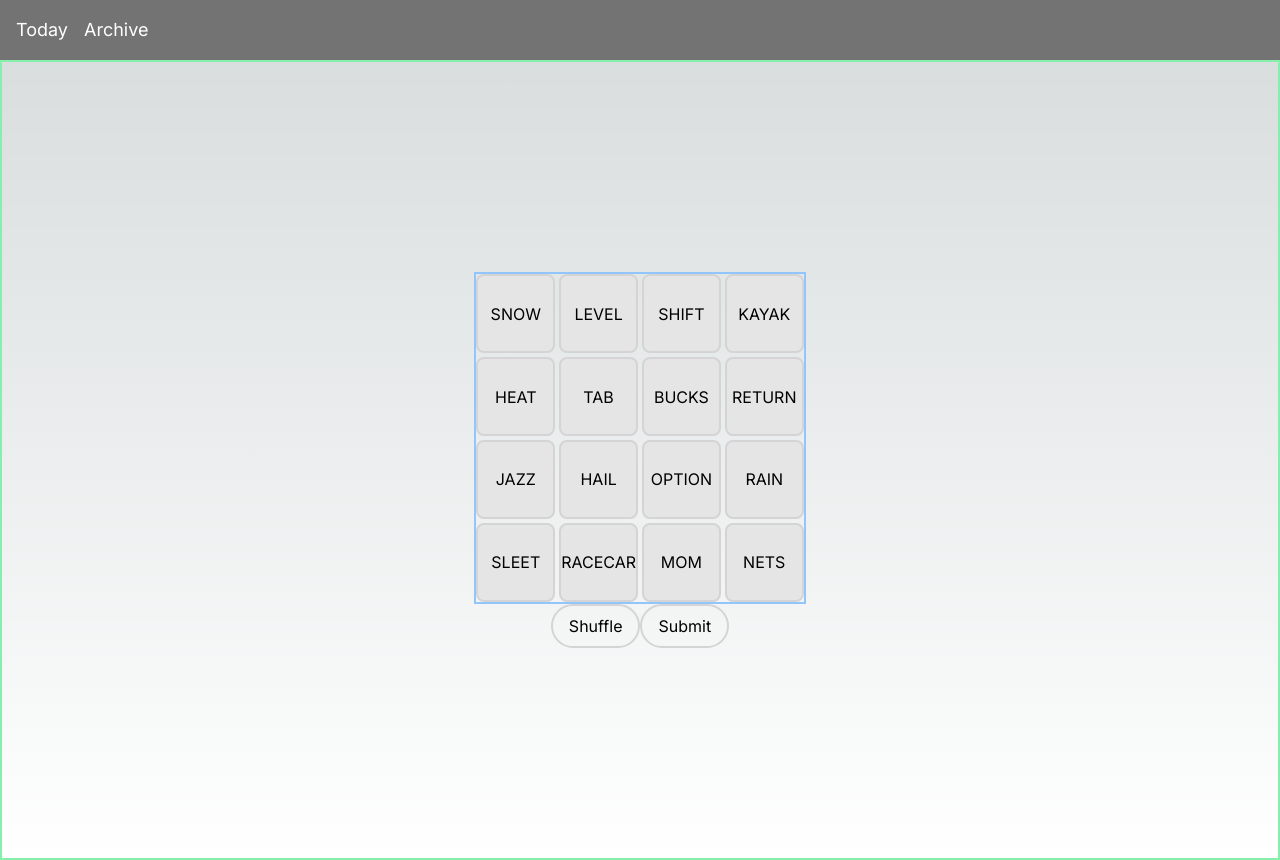
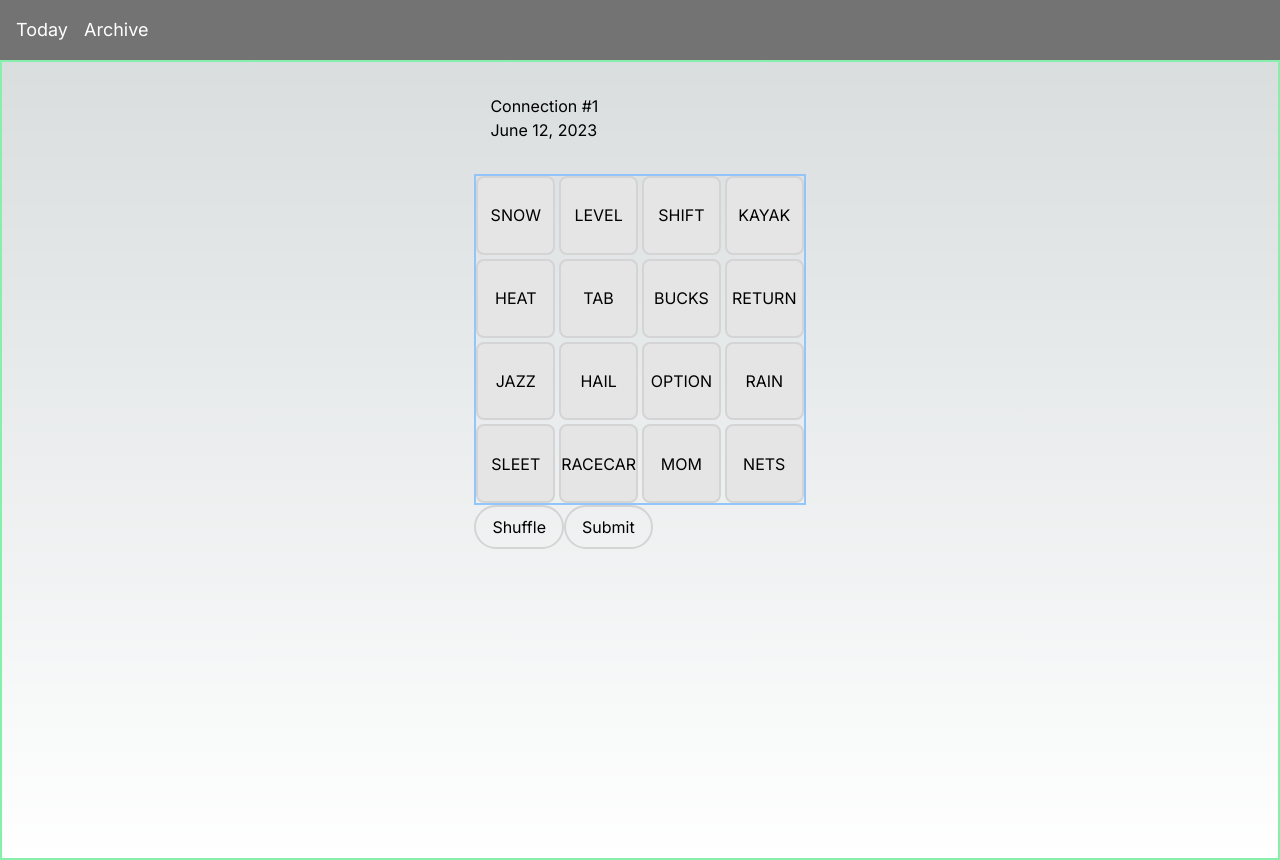
Before and after one commit to domsantini/connections-archive, a Next.js app: page / in a window 1280 px wide. Built offline with nearby package versions, Linux system fonts and the light colour scheme.

Commit message:
Refactor puzzle. Add shuffling and header

```diff
--- /dev/null
+++ b/src/app/components/PuzzleBoard.tsx
@@ -0,0 +1,24 @@
+import React from 'react'
+
+function PuzzleBoard({ puzzleBoard, currentGuess, handleClick }: { puzzleBoard: string[], currentGuess: string[], handleClick: Function }) {
+
+  return (
+    <div className='grid grid-cols-4 grid-rows-4 place-items-center gap-1 border-2 border-solid border-blue-300'>
+      {puzzleBoard.map((content: string, index: number) => (
+        <button
+          key={`${content}-${index}`}
+          className={
+            `h-full w-full aspect-square border-2 border-solid border-neutral-300 rounded-lg
+            ${currentGuess.length === 4 ? 'cursor-default' : 'hover:bg-neutral-400 active:bg-neutral-500 cursor-pointer'}
+            ${currentGuess.includes(content) ? 'bg-neutral-400 hover:cursor-pointer active:bg-neutral-500' : 'bg-neutral-200'}`
+          }
+          onClick={(event) => handleClick(event)}
+        >
+          {content}
+        </button>
+      ))}
+    </div>
+  )
+}
+
+export default PuzzleBoard;
--- /dev/null
+++ b/src/app/components/PuzzleButtons.tsx
@@ -0,0 +1,11 @@
+function PuzzleButtons({ handleShuffle, handleSubmit }: {handleShuffle: Function, handleSubmit: Function}) {
+
+  return (
+    <div>
+      <button className='px-4 py-2 border-2 border-solid border-neutral-300 rounded-full' onClick={(event) => handleShuffle(event)}>Shuffle</button>
+      <button className='px-4 py-2 border-2 border-solid border-neutral-300 rounded-full' onClick={(event) => handleSubmit(event)}>Submit</button>
+    </div>
+  )
+}
+
+export default PuzzleButtons;
--- /dev/null
+++ b/src/app/components/PuzzleHeader.tsx
@@ -0,0 +1,11 @@
+function PuzzleHeader({ id, date}: { id: number, date: string}) {
+
+  return (
+    <div className='w-full px-4 py-8'>
+      <h1>Connection #{id}</h1>
+      <h3>{date}</h3>
+    </div>
+  )
+}
+
+export default PuzzleHeader;
--- /dev/null
+++ b/src/app/components/PuzzleWrapper.tsx
@@ -0,0 +1,77 @@
+'use client'
+import React from 'react'
+import PuzzleHeader from './PuzzleHeader';
+import PuzzleBoard from './PuzzleBoard';
+import PuzzleButtons from './PuzzleButtons'
+import useGetPuzzle from '../hooks/use-get-puzzle';
+import { puzzleEx } from '../data'
+import {randomize} from '../utils/utils'
+
+function PuzzleWrapper() {
+  const { id, date, initialBoard, answerKey } = useGetPuzzle(puzzleEx);
+  const [puzzleBoard, setPuzzleBoard] = React.useState(initialBoard)
+  const [currentGuess, setCurrentGuess] = React.useState<string[]>([])
+
+  function handleClick(event: React.MouseEvent<HTMLButtonElement>) {
+    const content = event.currentTarget.innerText;
+    const inArray = currentGuess.includes(content);
+    const fullArray = currentGuess.length === 4;
+
+    if (inArray && fullArray || inArray) {
+      const newCurrentGuess = currentGuess.filter((guess) => guess != content).sort()
+      setCurrentGuess(newCurrentGuess)
+    }  else if (fullArray) {
+      return
+    } else {
+      const newGuess = content
+      setCurrentGuess((prevGuesses) => {
+        const nextGuess = [...prevGuesses, newGuess]
+        return nextGuess.sort()
+      })
+    }
+  }
+
+  function handleShuffle(event: React.MouseEvent<HTMLButtonElement>) {
+    const newBoard = randomize(initialBoard)
+    setPuzzleBoard(newBoard)
+  }
+  function handleSubmit(event: React.MouseEvent<HTMLButtonElement>) {
+    event.preventDefault()
+
+    function checkAnswer(currentGuess: string[], answerKey: { title: string, answers: string[]}[]) {
+      let maxCorrect = 0;
+
+      for (const category of answerKey) {
+        if (currentGuess.toString() === category.answers.toString()) {
+          console.log(`Correctly guessed ${category.title}`)
+          return
+        } else {
+          let currCorrect = 0;
+
+          for (const word of currentGuess) {
+            if (category.answers.includes(word)) {
+              currCorrect++
+            } else {
+              continue
+            }
+
+            maxCorrect = Math.max(currCorrect, maxCorrect)
+          }
+          console.log(`Close.. You got ${maxCorrect}`)
+        }
+      }
+    }
+
+    checkAnswer(currentGuess, answerKey)
+  }
+
+  return (
+    <div className='flex flex-col'>
+      <PuzzleHeader id={id} date={date}/>
+      <PuzzleBoard puzzleBoard={puzzleBoard} currentGuess={currentGuess} handleClick={handleClick}/>
+      <PuzzleButtons handleShuffle={handleShuffle} handleSubmit={handleSubmit}/>
+    </div>
+  )
+}
+
+export default PuzzleWrapper;
--- a/src/app/hooks/use-get-puzzle.ts
+++ b/src/app/hooks/use-get-puzzle.ts
@@ -1,3 +1,5 @@
+import { formatDate } from '../utils/utils'
+
 interface Card {
 	content: string,
 	position: number,
@@ -10,29 +12,32 @@ interface Category {
 
 interface PuzzleData {
 	id: number,
-	print_date: String,
+	print_date: string,
 	categories: Category[]
 }
 
-function useGetPuzzle(puzzle: PuzzleData): { initialBoard: { content: string, position: number }[], answerKey: { title: string, answers: string[] }[] } {
-    const initialBoard: { content: string, position: number }[] = [];
+function useGetPuzzle(puzzle: PuzzleData): { id: number, date: string, initialBoard: string[], answerKey: { title: string, answers: string[] }[] } {
+	const initialTempBoard: { content: string, position: number }[] = [];
 	const answerKey: { title: string, answers: string[] }[] = [];
-    const { categories } = puzzle;
+	const { id, print_date, categories } = puzzle;
+
+	const date: string = formatDate(print_date)
 
 	categories.forEach(({ title, cards }) => {
 		const answers: string[] = [];
 
 		cards.forEach(({ content, position }, index)=> {
-				initialBoard.push({ content, position })
+			initialTempBoard.push({ content, position })
 			answers.push(content)
 		})
 
 		answerKey.push({ title, answers })
 	})
 
-		initialBoard.sort((a, b) => a.position - b.position)
+	initialTempBoard.sort((a, b) => a.position - b.position)
+	const initialBoard = initialTempBoard.map(({ content }) => content)
 
-	return { initialBoard, answerKey }
+	return { id, date, initialBoard, answerKey }
 }
 
 export default useGetPuzzle;
--- a/src/app/page.tsx
+++ b/src/app/page.tsx
@@ -1,87 +1,13 @@
 'use client'
 import React from 'react'
-import useGetPuzzle from './hooks/use-get-puzzle'
-import { puzzleEx } from './data'
-import { Flow_Circular } from 'next/font/google'
+import PuzzleWrapper from './components/PuzzleWrapper'
 
 export default function Home() {
-  const [currentGuess, setCurrentGuess] = React.useState<string[]>([])
-  const { initialBoard, answerKey } = useGetPuzzle(puzzleEx);
-
-  function handleClick(event: React.MouseEvent<HTMLButtonElement>) {
-    const content = event.currentTarget.innerText;
-    const inArray = currentGuess.includes(content);
-    const fullArray = currentGuess.length === 4;
-
-    if (inArray && fullArray || inArray) {
-      const newCurrentGuess = currentGuess.filter((guess) => guess != content).sort()
-      setCurrentGuess(newCurrentGuess)
-    }  else if (fullArray) {
-      return
-    } else {
-      const newGuess = content
-      setCurrentGuess((prevGuesses) => {
-        const nextGuess = [...prevGuesses, newGuess]
-        return nextGuess.sort()
-      })
-    }
-  }
-
-  function handleSubmit(event: React.MouseEvent<HTMLButtonElement>) {
-
-    console.log('submitting')
-
-    event.preventDefault()
-
-    function checkAnswer(currentGuess: string[], answerKey: { title: string, answers: string[]}[]) {
-      let maxCorrect = 0;
-
-      for (const category of answerKey) {
-        if (currentGuess.toString() === category.answers.toString()) {
-          console.log(`Correctly guessed ${category.title}`)
-          return
-        } else {
-          let currCorrect = 0;
-
-          for (const word of currentGuess) {
-            if (category.answers.includes(word)) {
-              currCorrect++
-            } else {
-              continue
-            }
-
-            maxCorrect = Math.max(currCorrect, maxCorrect)
-          }
-          console.log(`Close.. You got ${maxCorrect}`)
-        }
-      }
-    }
-
-    checkAnswer(currentGuess, answerKey)
-  }
 
   return (
     <>
-      <main className="flex flex-col justify-center items-center min-h-screen border-2 border-solid border-green-300">
-        <div className='grid grid-cols-4 grid-rows-4 place-items-center gap-1 border-2 border-solid border-blue-300'>
-          {initialBoard.map(({ content, position }, index) => (
-            <button
-              key={`${content}-${position}`}
-              className={
-                `h-full w-full aspect-square border-2 border-solid border-neutral-300 rounded-lg
-                ${currentGuess.length === 4 ? 'cursor-default' : 'hover:bg-neutral-400 active:bg-neutral-500 cursor-pointer'}
-                ${currentGuess.includes(content) ? 'bg-neutral-400 hover:cursor-pointer active:bg-neutral-500' : 'bg-neutral-200'}`
-              }
-              onClick={(event) => handleClick(event)}
-            >
-              {content}
-            </button>
-          ))}
-        </div>
-        <div>
-          <button className='px-4 py-2 border-2 border-solid border-neutral-300 rounded-full'>Shuffle</button>
-          <button className='px-4 py-2 border-2 border-solid border-neutral-300 rounded-full' onClick={(event) => handleSubmit(event)}>Submit</button>
-        </div>
+      <main className="flex flex-col justify-start items-center min-h-screen border-2 border-solid border-green-300">
+        <PuzzleWrapper />
       </main>
     </>
   );
--- /dev/null
+++ b/src/app/utils/utils.ts
@@ -0,0 +1,45 @@
+export function randomize(array: any[]) {
+
+	let newArray = array
+	const start = 0;
+	const end = array.length - 1
+
+	for (let i = end; i >= start; i--) {
+		// Store random number as temporary index
+		let tempIndex = Math.floor(Math.random() * (i + 1))
+		// Save the current number in a temp variable to swap later
+		let temp = newArray[i]
+		// Swap the number at the current index with the number at the random index
+		newArray[i] = newArray[tempIndex]
+		// Put the number at original index at the random index
+		newArray[tempIndex] = temp
+	}
+
+	return newArray
+}
+
+const MONTHS = [
+	'January',
+	'February',
+	'March',
+	'April',
+	'May',
+	'June',
+	'July',
+	'August',
+	'September',
+	'October',
+	'November',
+	'December',
+]
+
+export function formatDate(date: string): string {
+	const dateArr = date.split('-')
+	const year = dateArr[0]
+	const month = MONTHS[Number(dateArr[1]) - 1]
+	const day = Number(dateArr[2]).toString()
+
+	const formattedDate = `${month} ${day}, ${year}`
+
+	return formattedDate
+}
```
Also changed, not shown: src/app/components/Header.tsx (deleted). Lines whose indentation alone changed are shown as unchanged.
